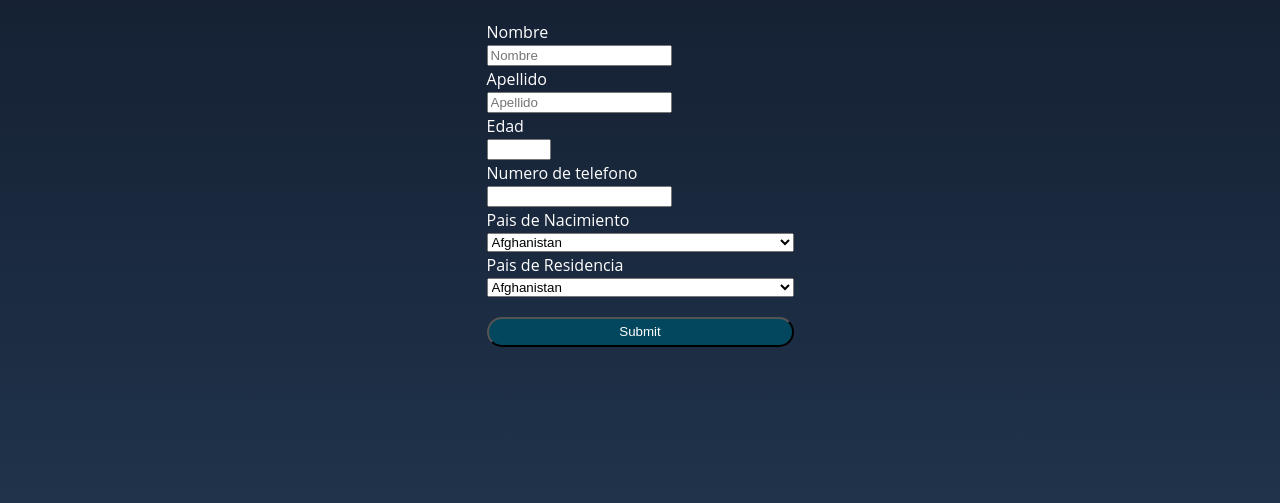
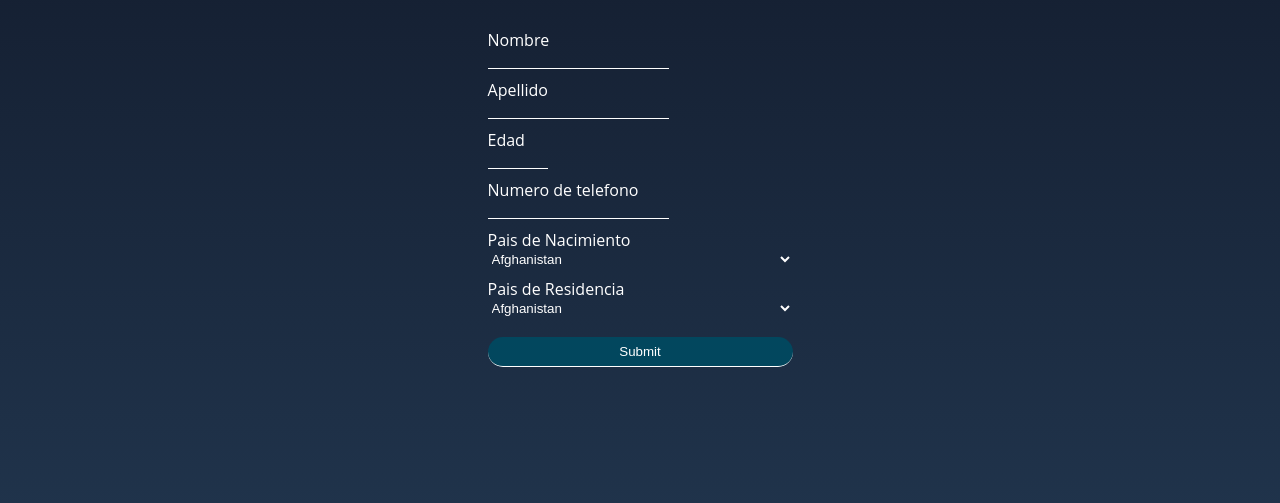
Before and after one commit to Dvillano/formulario-cursoReact, a plain HTML site: page public/index.html in a window 1280 px wide. Shown: the part 75-578 px from the top of the page. Drawn offline with Linux system fonts and the light colour scheme.

Commit message:
Added style to css form

```diff
--- a/public/index.html
+++ b/public/index.html
@@ -15,11 +15,11 @@
 
             <!-- Nombre -->
             <label for="nombre">Nombre</label>
-            <input type="text" name="nombre" placeholder="Nombre" id="nombre">
+            <input type="text" name="nombre" id="nombre">
 
             <!-- Apellido -->
             <label for="apellido">Apellido</label>
-            <input type="text" name="apellido" placeholder="Apellido" id="apellido">
+            <input type="text" name="apellido" id="apellido">
 
             <!-- Edad -->
             <label for="edad">Edad</label>
--- a/public/style.css
+++ b/public/style.css
@@ -17,17 +17,28 @@ body {
 
 input {
     display: block;
-    margin: 0;
+    margin-bottom: 10px;
+    background: none;
+    border: none;
+    border-bottom: 1px solid white;
+    color: #fff;
 }
 
 select {
     display: block;
-    margin: 2px 0px;
+    margin-bottom: 10px;
+    border: none;
+    background: none;
+    color: #fff;
+}
+
+select option {
+    color: black;
 }
 
 label {
     display: block;
-    margin: 2px 0px;
+    margin-top: 10px;
 }
 
 .send-btn {
@@ -37,7 +48,6 @@ label {
     background-color: #02475e;
     border-radius: 20px;
     color: #fff;
-
 }
 
 .send-btn:hover {
```
